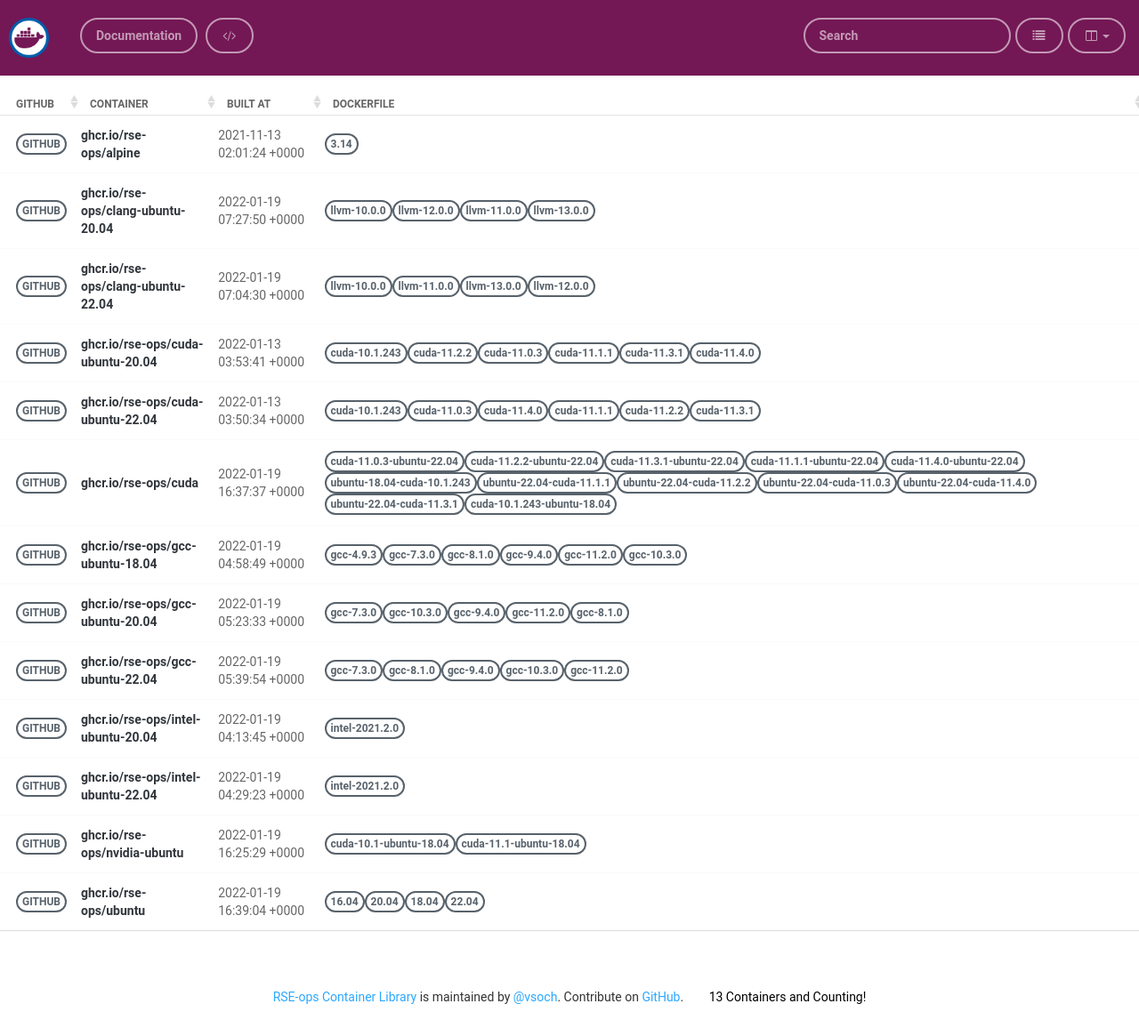
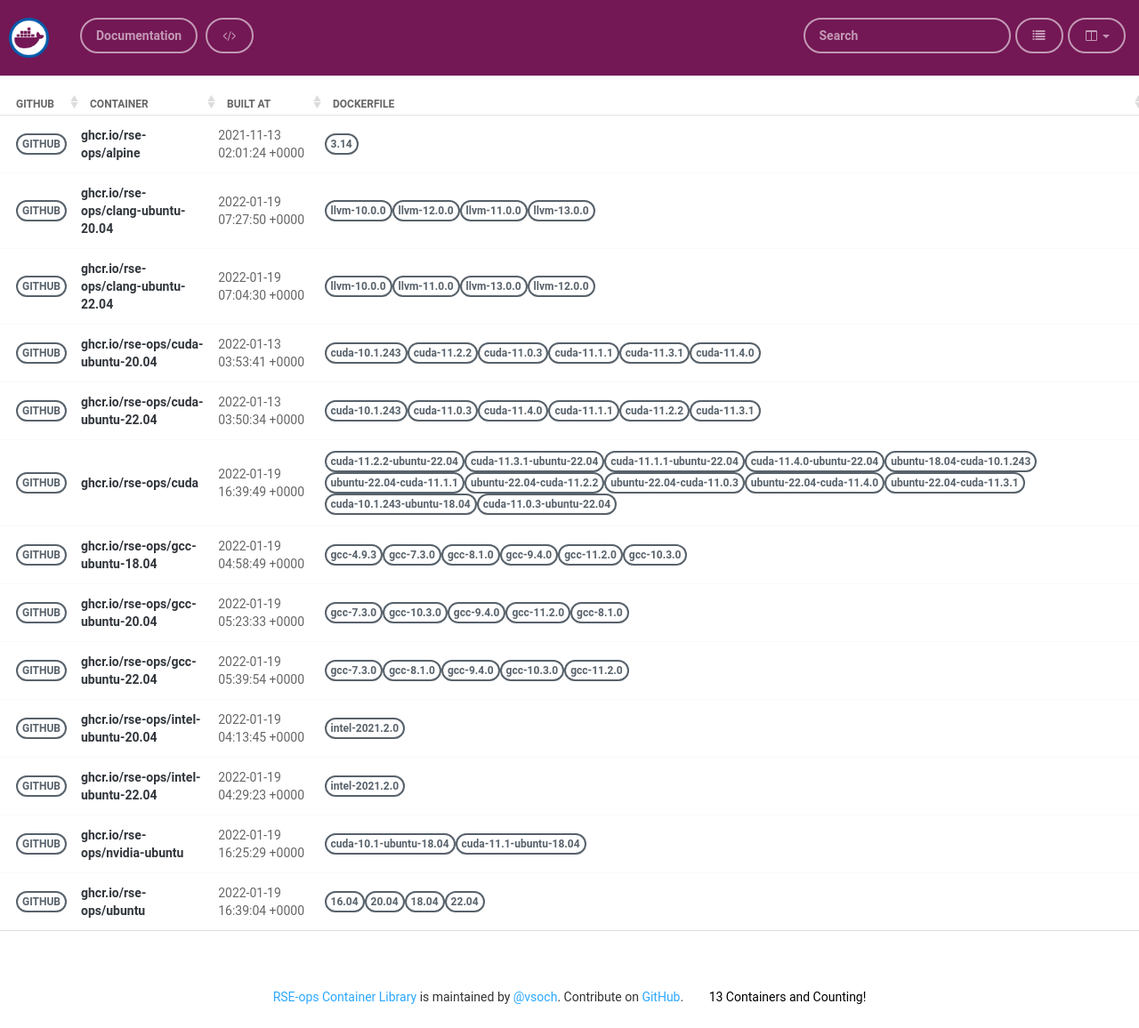
Before and after one commit to rse-ops/docker-images, a Jekyll site: the page built from pages/index.md, in a window 1280 px wide. Shown: the whole page at 89% size. Built offline with Jekyll 4.4.1, drawn with Linux system fonts in a browser that asks for light colours; nearby versions of some CDN libraries; part of the change alters nothing that is shown.

Commit message:
Automated push to update library 2022-01-19

```diff
--- a/_library/ghcr.io-rse-ops-cuda.md
+++ b/_library/ghcr.io-rse-ops-cuda.md
@@ -1,14 +1,11 @@
 ---
 layout: container
 name: ghcr.io/rse-ops/cuda
-updated_at: 2022-01-19 16:37:37.248364
+updated_at: 2022-01-19 16:39:49.588156
 
 
 container_url: https://github.com/orgs/rse-ops/packages/container/package/cuda
 versions:
- - tag: cuda-11.0.3-ubuntu-22.04
-   dockerfile: https://github.com/rse-ops/docker-images/blob/main/ubuntu/cuda/Dockerfile
-   manifest: https://crane.ggcr.dev/manifest/ghcr.io/rse-ops/cuda:cuda-11.0.3-ubuntu-22.04
  - tag: cuda-11.2.2-ubuntu-22.04
    dockerfile: https://github.com/rse-ops/docker-images/blob/main/ubuntu/cuda/Dockerfile
    manifest: https://crane.ggcr.dev/manifest/ghcr.io/rse-ops/cuda:cuda-11.2.2-ubuntu-22.04
@@ -42,5 +39,8 @@ versions:
  - tag: cuda-10.1.243-ubuntu-18.04
    dockerfile: https://github.com/rse-ops/docker-images/blob/main/ubuntu/cuda/Dockerfile
    manifest: https://crane.ggcr.dev/manifest/ghcr.io/rse-ops/cuda:cuda-10.1.243-ubuntu-18.04
+ - tag: cuda-11.0.3-ubuntu-22.04
+   dockerfile: https://github.com/rse-ops/docker-images/blob/main/ubuntu/cuda/Dockerfile
+   manifest: https://crane.ggcr.dev/manifest/ghcr.io/rse-ops/cuda:cuda-11.0.3-ubuntu-22.04
 
 ---
```
